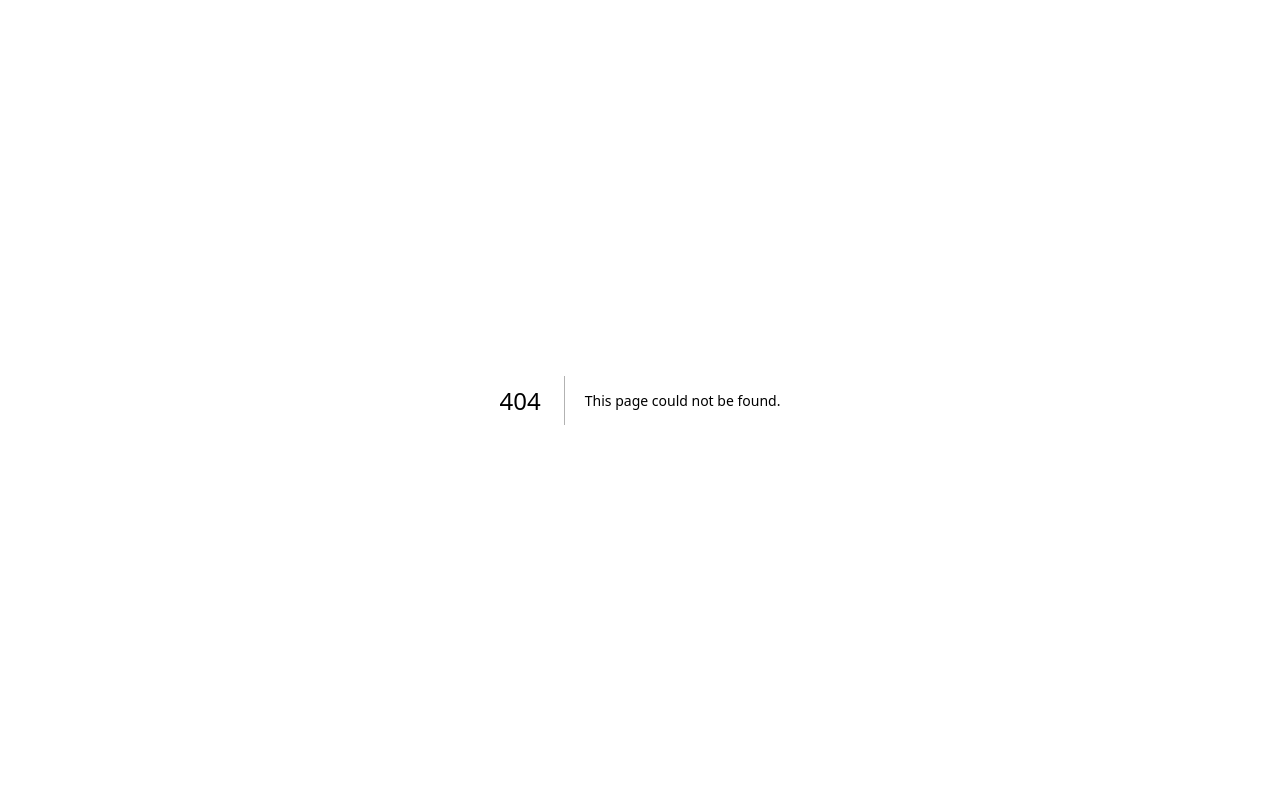
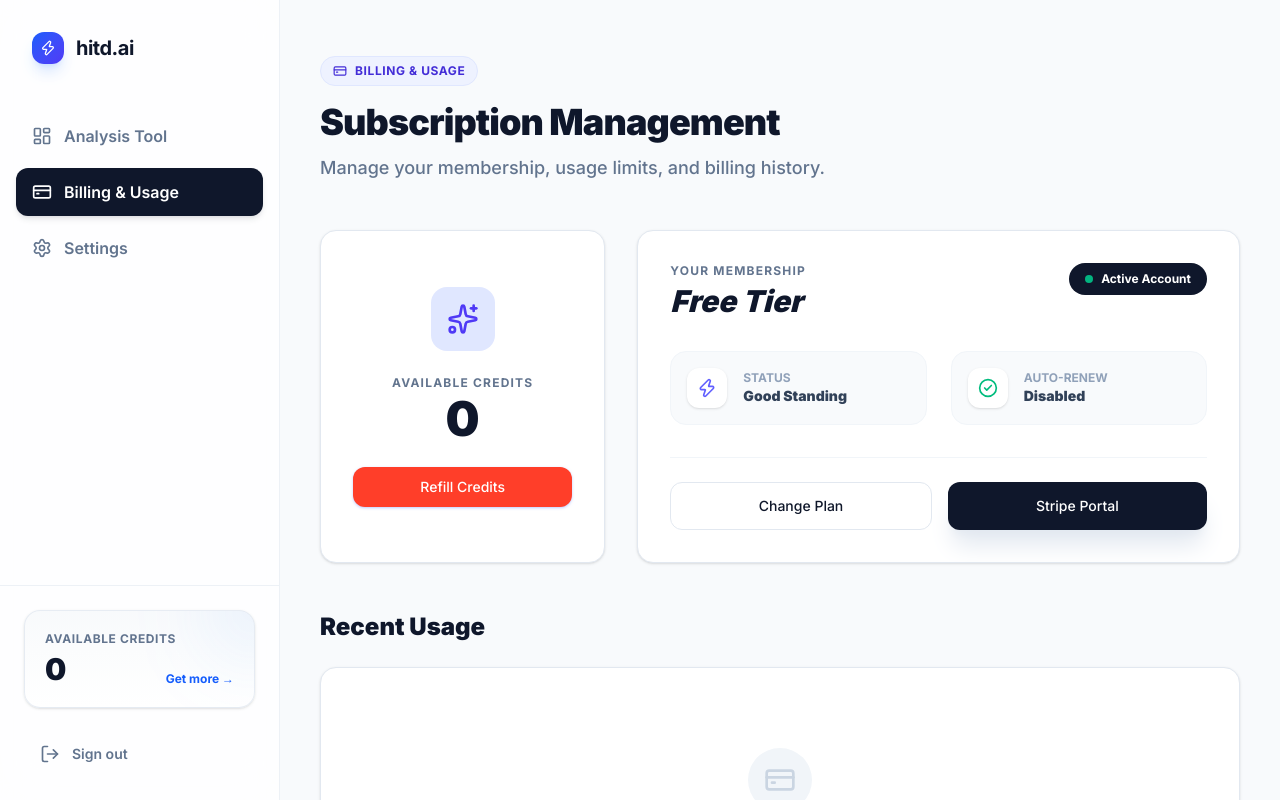
Before and after one commit to xovoxprojects/hitd-app, a Next.js app: page /dashboard/billing in a window 1280 px wide. Before the commit this address had no page. Shown: the top 800 px of the page. Built offline with nearby package versions, Linux system fonts and the light colour scheme; no server answers; sample sign-in values are in the browser's storage.

Commit message:
fix: resolve type errors on dashboard and add missing billing page

```diff
--- a/src/app/dashboard/ai-tool/page.tsx
+++ b/src/app/dashboard/ai-tool/page.tsx
@@ -1,6 +1,6 @@
 // src/app/dashboard/ai-tool/page.tsx
 "use client";
-import React, { useState } from 'react';
+import React, { useState, useEffect } from 'react';
 import { currentUser } from '@/lib/mockData';
 import { Card } from '@/components/ui/Card';
 import { Button } from '@/components/ui/Button';
@@ -11,7 +11,7 @@ export default function AIToolPage() {
   const { data: session } = useSession();
   const router = useRouter();
 
-  const isLocked = !session?.user || session.user.plan === 'none' || session.user.credits <= 0;
+  const isLocked = !session?.user || (session.user.plan || 'none') === 'none' || (session.user.credits || 0) <= 0;
   const [input, setInput] = useState('');
   const [loading, setLoading] = useState(false);
   const [response, setResponse] = useState<string | null>(null);
--- /dev/null
+++ b/src/app/dashboard/billing/page.tsx
@@ -0,0 +1,127 @@
+"use client";
+
+import { useSession } from "next-auth/react";
+import { useRouter } from "next/navigation";
+import { useEffect } from "react";
+import { Card } from "@/components/ui/Card";
+import { Button } from "@/components/ui/Button";
+import { Sparkles, CreditCard, Zap, CheckCircle2 } from "lucide-react";
+
+export default function BillingPage() {
+  const { data: session, status } = useSession();
+  const router = useRouter();
+
+  useEffect(() => {
+    if (status === "unauthenticated") {
+      router.push("/login");
+    }
+  }, [status, router]);
+
+  if (status === "loading") {
+    return (
+      <div className="flex flex-col space-y-6 mt-10">
+        <div className="h-10 bg-slate-200 rounded-lg w-1/3 animate-pulse"></div>
+        <div className="h-64 bg-slate-100 rounded-3xl w-full flex items-center justify-center animate-pulse">
+          <div className="w-8 h-8 rounded-full border-4 border-slate-300 border-t-slate-500 animate-spin"></div>
+        </div>
+      </div>
+    );
+  }
+
+  if (!session?.user) return null;
+
+  const userPlan = session.user.plan || "none";
+  const userCredits = session.user.credits || 0;
+
+  return (
+    <div className="animate-in fade-in duration-500 max-w-5xl mx-auto pb-20">
+      <header className="mb-12 mt-4">
+        <div className="inline-flex items-center gap-2 px-3 py-1.5 rounded-full bg-indigo-50 border border-indigo-100 text-indigo-700 text-xs font-bold uppercase tracking-wider mb-4">
+           <CreditCard className="w-3.5 h-3.5" /> Billing & Usage
+        </div>
+        <h1 className="text-4xl font-black mb-3 tracking-tight text-slate-900">Subscription Management</h1>
+        <p className="text-lg text-slate-500 font-medium">Manage your membership, usage limits, and billing history.</p>
+      </header>
+
+      <div className="grid grid-cols-1 md:grid-cols-3 gap-8 mb-12">
+        {/* Current Balance Card */}
+        <Card className="p-8 border-slate-200 bg-white shadow-sm flex flex-col items-center justify-center text-center relative overflow-hidden group">
+          <div className="absolute top-0 right-0 w-32 h-32 bg-indigo-50 rounded-full blur-3xl -translate-y-1/2 translate-x-1/2 opacity-0 group-hover:opacity-100 transition-opacity pointer-events-none" />
+          <div className="w-16 h-16 bg-indigo-100 text-indigo-600 rounded-2xl flex items-center justify-center mb-6">
+            <Sparkles className="w-8 h-8" />
+          </div>
+          <p className="text-slate-500 font-bold uppercase text-xs tracking-widest mb-1">Available Credits</p>
+          <h3 className="text-5xl font-black text-slate-900 mb-6">{userCredits}</h3>
+          <Button
+            className="w-full bg-indigo-600 hover:bg-indigo-700 text-white rounded-xl shadow-lg shadow-indigo-200"
+            onClick={() => router.push('/pricing')}
+          >
+            Refill Credits
+          </Button>
+        </Card>
+
+        {/* Current Plan Card */}
+        <Card className="md:col-span-2 p-8 border-slate-200 bg-white shadow-sm relative overflow-hidden">
+          <div className="flex flex-col h-full">
+            <div className="flex justify-between items-start mb-8">
+              <div>
+                <p className="text-slate-500 font-bold uppercase text-xs tracking-widest mb-1">Your Membership</p>
+                <h3 className="text-3xl font-black text-slate-900 capitalize italic">{userPlan === 'none' ? 'Free Tier' : userPlan}</h3>
+              </div>
+              <div className="px-4 py-2 bg-slate-900 text-white rounded-full text-xs font-bold flex items-center gap-2">
+                <div className="w-2 h-2 bg-emerald-400 rounded-full animate-pulse" />
+                Active Account
+              </div>
+            </div>
+
+            <div className="grid grid-cols-1 sm:grid-cols-2 gap-6 mb-8">
+              <div className="flex items-center gap-4 p-4 bg-slate-50 rounded-2xl border border-slate-100">
+                <div className="w-10 h-10 bg-white rounded-xl flex items-center justify-center shadow-sm">
+                  <Zap className="w-5 h-5 text-indigo-500" />
+                </div>
+                <div>
+                  <p className="text-xs text-slate-400 font-bold uppercase">Status</p>
+                  <p className="text-sm font-black text-slate-700">Good Standing</p>
+                </div>
+              </div>
+              <div className="flex items-center gap-4 p-4 bg-slate-50 rounded-2xl border border-slate-100">
+                <div className="w-10 h-10 bg-white rounded-xl flex items-center justify-center shadow-sm">
+                  <CheckCircle2 className="w-5 h-5 text-emerald-500" />
+                </div>
+                <div>
+                  <p className="text-xs text-slate-400 font-bold uppercase">Auto-Renew</p>
+                  <p className="text-sm font-black text-slate-700">Disabled</p>
+                </div>
+              </div>
+            </div>
+
+            <div className="mt-auto pt-6 border-t border-slate-100 flex flex-col sm:flex-row gap-4">
+              <Button
+                variant="outline"
+                className="flex-1 rounded-xl h-12 font-bold border-slate-200 hover:bg-slate-50"
+                onClick={() => router.push('/pricing')}
+              >
+                Change Plan
+              </Button>
+              <Button
+                className="flex-1 rounded-xl h-12 font-bold bg-slate-900 border-none shadow-xl shadow-slate-200"
+              >
+                Stripe Portal
+              </Button>
+            </div>
+          </div>
+        </Card>
+      </div>
+
+      <h2 className="text-2xl font-black text-slate-900 mb-6">Recent Usage</h2>
+      <Card className="border-slate-200 bg-white shadow-sm overflow-hidden">
+        <div className="p-20 flex flex-col items-center justify-center text-center">
+            <div className="w-16 h-16 bg-slate-100 rounded-full flex items-center justify-center mb-6">
+                <CreditCard className="w-8 h-8 text-slate-300" />
+            </div>
+            <p className="text-slate-400 font-medium">No recent billing activity found for this account.</p>
+        </div>
+      </Card>
+    </div>
+  );
+}
--- a/src/app/dashboard/page.tsx
+++ b/src/app/dashboard/page.tsx
@@ -31,7 +31,7 @@ export default function Dashboard() {
 
   if (!session?.user) return null;
 
-  const isLocked = session.user.plan === "none" || session.user.credits <= 0;
+  const isLocked = (session.user.plan || "none") === "none" || (session.user.credits || 0) <= 0;
 
   return (
     <div className="animate-in fade-in duration-500 relative">
```
